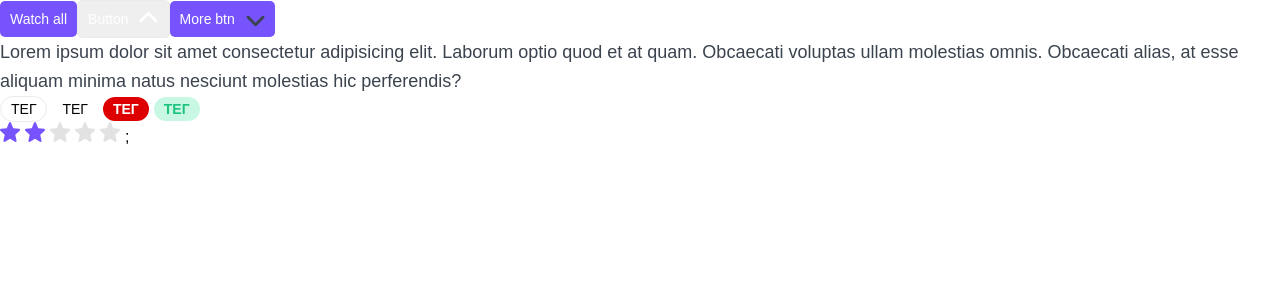
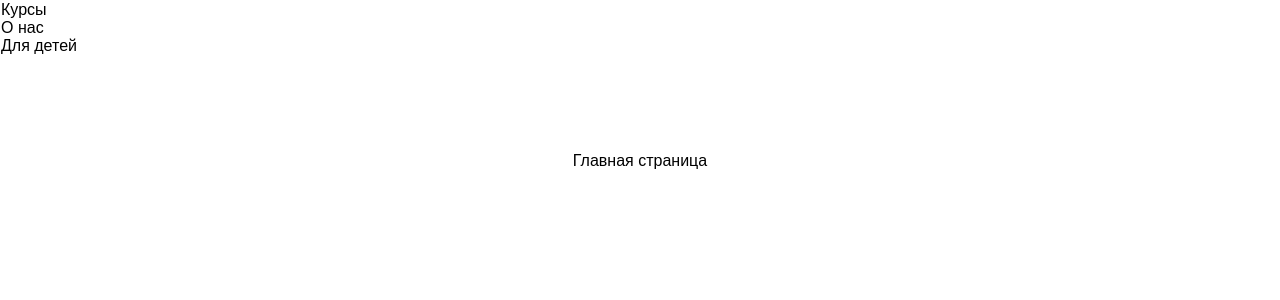
Before and after one commit to kkirrin/purple_next_course, a Next.js app: page / in a window 1280 px wide. Shown: the top 300 px of the page. Built offline with nearby package versions, Linux system fonts and the light colour scheme.

Commit message:
feat: добавил layouts  и динамический роутинг

```diff
--- a/app/layout.tsx
+++ b/app/layout.tsx
@@ -1,6 +1,7 @@
 import type { Metadata } from "next";
 import localFont from "next/font/local";
 import "./globals.css";
+import styles from './page.module.css';
 
 const geistSans = localFont({
 	src: "./fonts/GeistVF.woff",
@@ -14,7 +15,7 @@ const geistMono = localFont({
 });
 
 export const metadata: Metadata = {
-	title: "Мой проект",
+	title: "Мой проект - Главная	",
 	description: "Generated by create next app"
 };
 
@@ -26,7 +27,17 @@ export default function RootLayout({
 	return (
 		<html lang="en">
 			<body className={`${geistSans.variable} ${geistMono.variable}`}>
-				{children}
+				{/* children - это  React node (например, страницы с вложенным layout)*/}
+				<nav className={styles.nav}>
+					<ul>
+						<li>Курсы</li>
+						<li>О нас</li>
+						<li>Для детей</li>
+					</ul>
+				</nav>
+				<div>
+					{children}
+				</div>
 			</body>
 		</html>
 	);
--- a/app/page.module.css
+++ b/app/page.module.css
@@ -3,3 +3,22 @@
   display: flex;
 
 }
+
+.main {
+  display: flex;
+  flex-direction: column;
+  align-items: center;
+  justify-content: space-between;
+
+  min-height: 100vh;
+  padding: 6rem;
+
+}
+
+.footer {
+  flex-grow: 1;
+}
+
+.nav {
+  border: 1px solid white;
+}
--- a/app/page.tsx
+++ b/app/page.tsx
@@ -54,9 +54,12 @@ export default function Home(): JSX.Element {
 
 	return (
 		<>
+			<div className={styles.main}>
+				Главная страница
+			</div>
 			{/* <Htag tag="h1">{counter}</Htag> */}
 			{/* <Button appearance='primary' arrow='up' onClick={() => setCounter(x => x + 1)}>Увеличить на 1</Button> */}
-			<Button appearance='primary'>Watch all</Button>
+			{/* <Button appearance='primary'>Watch all</Button>
 			<Button appearance='ghost' arrow='up'>Button</Button>
 			<Button appearance='primary' arrow='down'>More btn</Button>
 			<Ptag size='xl'>Lorem ipsum dolor sit amet consectetur adipisicing elit. Laborum optio quod et at quam. Obcaecati voluptas ullam molestias omnis. Obcaecati alias, at esse aliquam minima natus nesciunt molestias hic perferendis?</Ptag>
@@ -66,7 +69,7 @@ export default function Home(): JSX.Element {
 			<Tag size='medium' color="green">ТЕГ</Tag>
 
 			<Rating isEditable={true} rating={rating} setRating={setRating}/>
-
+ */}
 
 
 		</>
```
Also changed, not shown: app/about/[slug]/page.tsx (added, +13 -0 lines), app/about/layout.tsx (added, +25 -0 lines), app/about/page.tsx (added, +15 -0 lines), app/news/page.tsx (added, +15 -0 lines).
